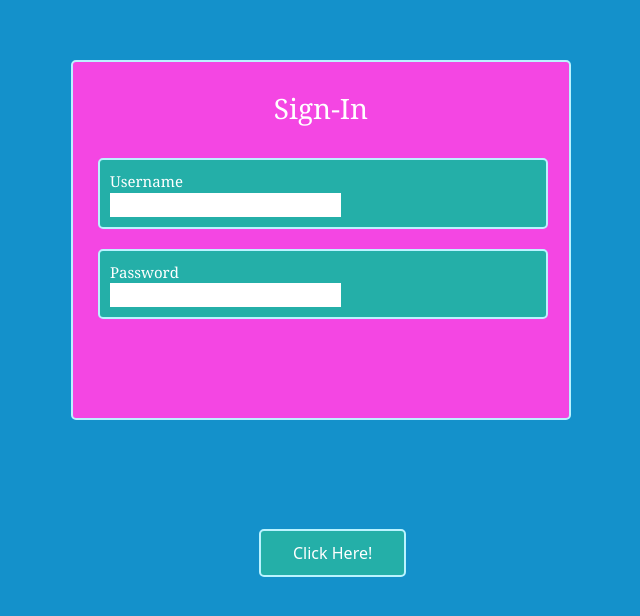
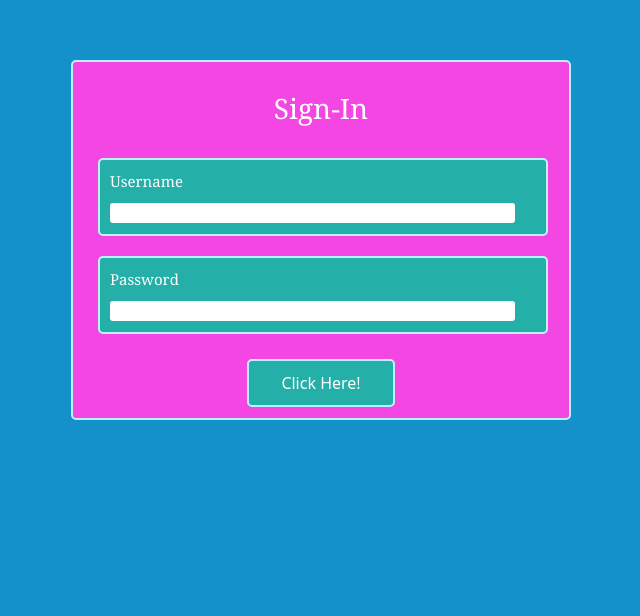
Before and after one commit to kylepet/CS-320-Manager-App-Frontend, a Next.js app: page / in a window 1280 px wide. Shown: the part 160-776 px from the top of the page, without its empty margins (319-959 px from the left). Built offline with nearby package versions, Linux system fonts and the light colour scheme; no server answers.

Commit message:
display error message

```diff
--- a/services/apiService.ts
+++ b/services/apiService.ts
@@ -1,10 +1,15 @@
 // import { URL_API_ADMIN } from "config/index";
 import axios from "axios";
+import Cookies from "js-cookie";
 // import { getCookie } from 'cookies-next';
 
 // const TOKEN_BEARER = getCookie("access_token");
-// const TOKEN_BEARER = Cookies.get("access_token");
+const TOKEN_BEARER = Cookies.get("access_token");
 
 export default axios.create({
-  baseURL: 'http://localhost:3000'
+  baseURL: 'http://localhost:3000',
+  headers: {
+    "Content-Type": "application/json",
+    "Authorization": `Bearer ${TOKEN_BEARER}`,
+  },
 });
--- a/src/components/loginbutton.tsx
+++ b/src/components/loginbutton.tsx
@@ -1,38 +1,40 @@
-import axios from 'axios'
-import { env } from 'process';
-import React from 'react';
-import Cookies from 'js-cookie'
-import { useRouter } from 'next/router';
-import styles from '@/styles/login.module.css'
-
+import axios from "axios";
+import { env } from "process";
+import React from "react";
+import Cookies from "js-cookie";
+import { useRouter } from "next/router";
+import styles from "@/styles/login.module.css";
 
 export default function ThisButton() {
-    const router = useRouter();
-    const callAPI = () => {
-        axios.post("http://localhost:3000/signin", {
-            email: document.getElementById('myUsername').value,
-            password: document.getElementById('myPassword').value
-        })
-        .then((response) => {
-            console.log(response);
-            let data = response.data;
-            if (data.hasOwnProperty('success') && !data.success){
-                console.log('L bozo wrong password');
-            }
-            else {
-                Cookies.set('loggedin', data.access_token);
-                router.push('/dashboard');
-            }
-          }, (error) => {
-            console.log(error);
-        });
-    }
+  // const router = useRouter();
+  // const callAPI = () => {
+  //     axios.post("http://localhost:3000/signin", {
+  //         email: document.getElementById('myUsername').value,
+  //         password: document.getElementById('myPassword').value
+  //     })
+  //     .then((response) => {
+  //         console.log(response);
+  //         let data = response.data;
+  //         if (data.hasOwnProperty('success') && !data.success){
+  //             console.log('L bozo wrong password');
+  //         }
+  //         else {
+  //             Cookies.set('loggedin', data.access_token);
+  //             router.push('/dashboard');
+  //         }
+  //       }, (error) => {
+  //         console.log(error);
+  //     });
+  // }
 
-    return (
-        <>
-            <div id="submit_button_container">
-                <button type = "button" id="myBtn" className = {styles.button} onClick={callAPI}>Click Here!</button>
-            </div>
-        </>
-    );
+  return (
+    <div>
+      {/* <div id="submit_button_container"> */}
+      <button type="button" id="myBtn" className={styles.button}>
+        Click Here!
+      </button>
+      {/* </div> */}
+      {/* onClick={callAPI} */}
+    </div>
+  );
 }
--- a/src/pages/login.tsx
+++ b/src/pages/login.tsx
@@ -1,10 +1,10 @@
 import Head from "next/head";
-import React from "react";
+import React, { useState } from "react";
 import { Inter } from "next/font/google";
 import styles from "@/styles/login.module.css";
 import ThisButton from "@/components/loginbutton";
 import { useMutation, useQueryClient } from "react-query";
-import Cookies from 'js-cookie'
+import Cookies from "js-cookie";
 import { useRouter } from "next/router";
 import { login } from "../../services/apiLogin";
 
@@ -13,6 +13,9 @@ const inter = Inter({ subsets: ["latin"] });
 export default function Login() {
   const router = useRouter();
   const queryClient = useQueryClient();
+  const [errorMessage, setErrorMessage] = useState("");
+  const [username, setUsername] = useState("");
+  const [password, setPassword] = useState("");
   const mutation = useMutation({
     // queryKey: ["login"],
     mutationFn: login,
@@ -30,9 +33,31 @@ export default function Login() {
     },
     onError: (error: any) => {
       console.log(error.response.data.message);
+      setErrorMessage(error.response.data.message);
       queryClient.invalidateQueries({ queryKey: ["login"] });
     },
   });
+
+  const handleUsernameChange = (event: {
+    target: { value: React.SetStateAction<string> };
+  }) => {
+    setUsername(event.target.value);
+  };
+  const handlePasswordChange = (event: {
+    target: { value: React.SetStateAction<string> };
+  }) => {
+    setPassword(event.target.value);
+  };
+
+  const handleSubmit = (event: { preventDefault: () => void }) => {
+    event.preventDefault();
+    return mutation.mutate({
+      email: username,
+      password: password,
+    });
+    // onSubmit({ email, password });
+  };
+
   return (
     <>
       <main className={styles.body}>
@@ -40,7 +65,7 @@ export default function Login() {
           <title>CS320 Geocities Login GUI</title>
         </p>
         {/* <div className="col -md-6 no no-gutters"> */}
-        <form>
+        <form onSubmit={handleSubmit}>
           <div className={styles.center}>
             <div className={styles.wrapper}>
               <h2>Sign-In</h2>
@@ -49,20 +74,28 @@ export default function Login() {
                 <h3>Username</h3>
                 <input
                   id="myUsername"
-                  className="non-preview"
-                  defaultValue={""}
+                  // className="non-preview"
+                  defaultValue={"username"}
+                  value={username}
+                  onChange={handleUsernameChange}
                 />
                 <br />
               </div>
               <div className={styles.password}>
                 <h3>Password</h3>
                 <input
-                  id="myPassword"
-                  className="non-preview"
-                  defaultValue={""}
+                  // id="myPassword"
+                  type="password"
+                  // className="non-preview"
+                  defaultValue={"password"}
+                  onChange={handlePasswordChange}
+                  value={password}
                 />
               </div>
               <ThisButton />
+              {errorMessage && (
+                <h3 style={{color: 'red'}} className="error">{errorMessage}</h3>
+              )}
             </div>
           </div>
         </form>
--- a/src/styles/login.module.css
+++ b/src/styles/login.module.css
@@ -53,7 +53,7 @@
       font-family: Georgia, 'Times New Roman', Times, serif;
   }
 
-  .wrapper textarea{
+  .wrapper input{
       width: 95%;
       height: 20px;
       padding: 10px;
@@ -103,14 +103,17 @@
     border: none;
     color: white;
     background-color: #24afa8;
+    display: flex;
     padding: 10px 32px;
     text-align: center;
     align-items: center;
     font-size: 16px;
-    margin: 4px 2px;
+    margin-top: 50px;
+    margin-left: auto;
+    margin-right: auto;
     cursor: pointer;
     position: relative;
-    top: 5px;
+    /* top: 5px; */
     /* left: 150px; */
     border-radius: 5px;
     border: 2px solid #baf3ff;
```
